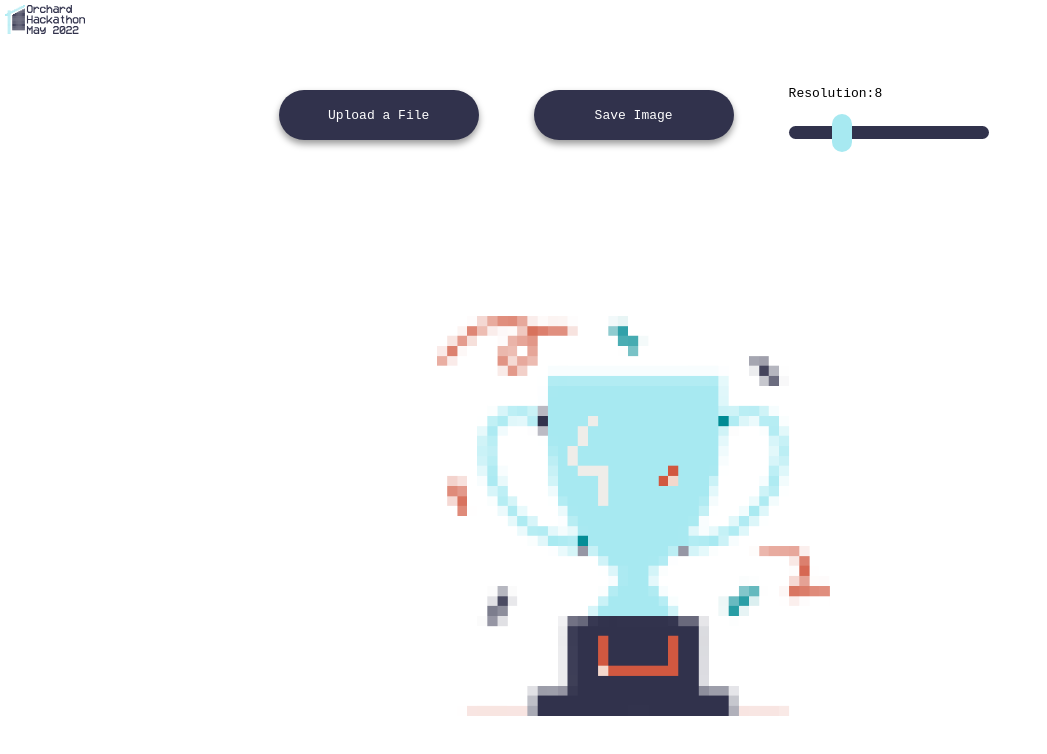
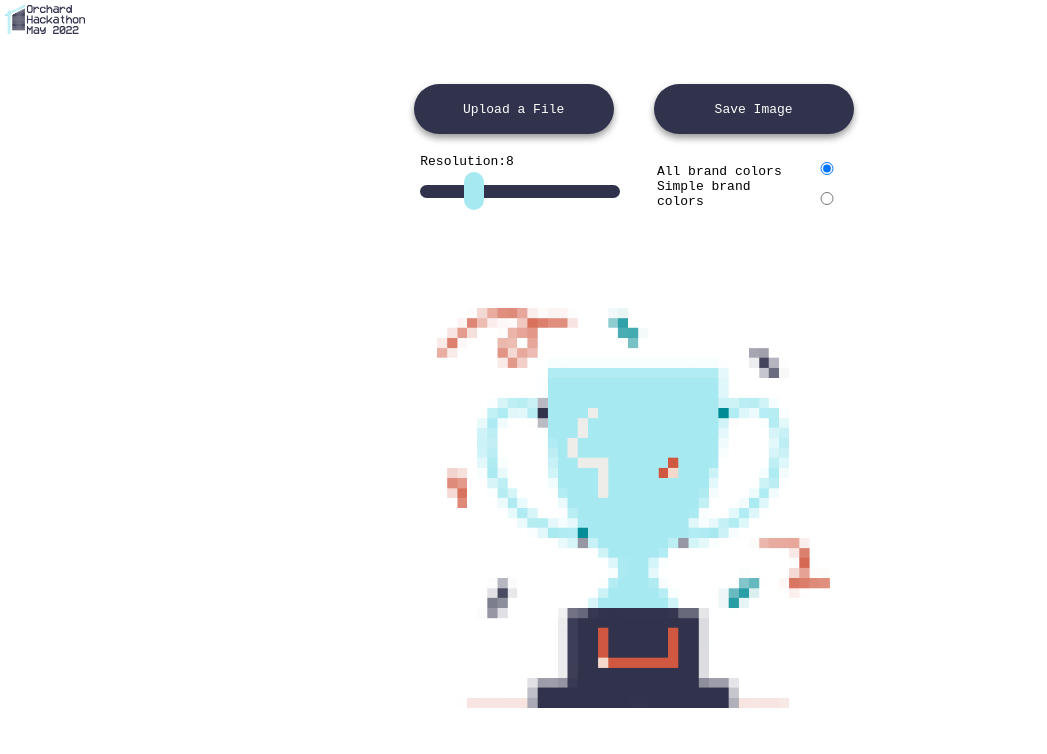
Before and after one commit to adworetzky/Pixel-Art-Tool, a plain HTML site: page index.html in a window 1280 px wide. Shown: the whole page, without its empty margins (0-1047 px from the left). Drawn offline with Linux system fonts and the light colour scheme.

Commit message:
named page

```diff
--- a/index.html
+++ b/index.html
@@ -4,10 +4,11 @@
     <meta charset="UTF-8">
     <meta http-equiv="X-UA-Compatible" content="IE=edge">
     <meta name="viewport" content="width=device-width, initial-scale=1.0">
+    <link rel="icon" type="image/x-icon" href="/assets/favicon.ico">
     <link rel="stylesheet" href="style.css">
     <script src="pixelit.js"></script>
     <script type="module" src="script.js"></script>
-    <title>Document</title>
+    <title>Orchard Hackathon Pixelizer</title>
 </head>
 <body>
 
--- a/script.js
+++ b/script.js
@@ -65,11 +65,36 @@ const init = () => {
   resSlider.max = 30;
   resSlider.value = 8;
   const sliderLabel = document.createElement('label');
-  sliderLabel.setAttribute('for', 'res-Slider');
+  sliderLabel.setAttribute('for', 'res-slider');
   sliderLabel.id = 'slider-label';
   sliderLabel.textContent = 'Resolution:' + resSlider.value;
   sliderContainer.appendChild(sliderLabel);
   sliderContainer.appendChild(resSlider);
+
+  const colorSelectContainer = document.createElement('div');
+  colorSelectContainer.id = 'color-select-container';
+  uiContainer.appendChild(colorSelectContainer);
+  const colorSelectFull = document.createElement('input');
+  colorSelectFull.type = 'radio';
+  colorSelectFull.name = 'colorselect';
+  colorSelectFull.value = 'brandColors';
+  colorSelectFull.id = 'color-select-full';
+  colorSelectFull.checked = true;
+  const colorSelectFullLabel = document.createElement('label');
+  colorSelectFullLabel.setAttribute('for', 'color-select-full');
+  colorSelectFullLabel.textContent = 'All brand colors';
+  const colorSelectSimple = document.createElement('input');
+  colorSelectSimple.type = 'radio';
+  colorSelectSimple.name = 'colorselect';
+  colorSelectSimple.value = 'brandColorsSimple';
+  colorSelectSimple.id = 'color-select-simple';
+  const colorSelectSimpleLabel = document.createElement('label');
+  colorSelectSimpleLabel.setAttribute('for', 'color-select-simple');
+  colorSelectSimpleLabel.textContent = 'Simple brand colors';
+  colorSelectContainer.appendChild(colorSelectFullLabel);
+  colorSelectContainer.appendChild(colorSelectFull);
+  colorSelectContainer.appendChild(colorSelectSimpleLabel);
+  colorSelectContainer.appendChild(colorSelectSimple);
   // IMG
   const i = document.createElement('img');
   i.id = 'pixelitimg';
@@ -94,6 +119,13 @@ const init = () => {
     sliderLabel.textContent = 'Resolution:' + resSlider.value;
     pixelate.init();
   };
+
+  colorSelectFull.onchange = function () {
+    pixelate.init();
+  };
+  colorSelectSimple.onchange = function () {
+    pixelate.init();
+  };
   // Save is a bit weird on mobile, works in safari but not in chrome. Cordova packaging has a fix but should wait to see if anyone actually cares...
   saveButton.onclick = function () {
     const link = document.createElement('a');
@@ -104,6 +136,9 @@ const init = () => {
     console.log(link.href);
     link.click();
     link.delete;
+    // open in a image in new tab BROKEN
+    // console.log(c.toDataURL());
+    // window.open(c.toDataURL('image/png'), '_blank');
   };
 
   // set initial src of starter img
@@ -118,12 +153,23 @@ const pixelate = {
 
     // main Pixelizer function
     const px = new pixelit();
+    if (document.querySelector('#color-select-simple').checked == true) {
+      console.log('simple color palette selected');
+      px.setScale(resSlider.value)
+        .setPalette(brandColorsSimple)
+        .draw()
+        .pixelate()
+        // .convertGrayscale()
+        .convertPalette();
+    } else {
+      console.log('full color palette selected');
       px.setScale(resSlider.value)
         .setPalette(brandColors)
         .draw()
         .pixelate()
         // .convertGrayscale()
         .convertPalette();
+    }
   },
 };
 
--- a/style.css
+++ b/style.css
@@ -8,7 +8,7 @@ body {
   height: 100%;
   display: flex;
   flex-wrap: wrap;
-  align-content: space-around;
+  align-content: space-evenly;
   font-family: monospace;
   margin: auto;
 }
@@ -28,6 +28,8 @@ img {
   justify-content: space-evenly;
   align-items: center;
   width: 100%;
+  max-width: 500px;
+  margin: auto;
 }
 #slider-container {
   justify-content: center;
@@ -65,7 +67,7 @@ img {
 #res-slider {
   width: 200px;
 
-  margin: 10px;
+  margin: 0px 10px 10px;
 }
 
 input[type='range'] {
@@ -158,6 +160,18 @@ input[type='range']:focus::-ms-fill-upper {
   background: #31324c;
 }
 
+input[type='radio'] {
+  width: 50px;
+  cursor: pointer;
+}
+label {
+  display: inline-block;
+  width: 140px;
+}
+#color-select-container {
+  width: 200px;
+}
+
 #pixelitcanvas {
   margin: auto;
   max-width: 80%;
```
Also changed, not shown: assets/favicon.ico (added). Lines whose indentation alone changed are shown as unchanged.
